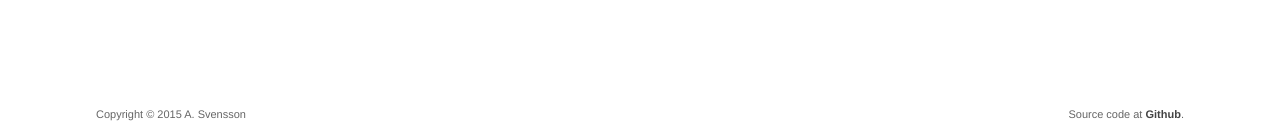
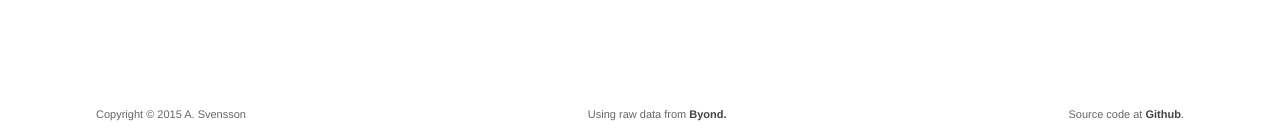
Before and after one commit to lmas/ss13.se, a Django app: page /servers/ in a window 1280 px wide. Shown: the part 667-800 px from the top of the page. Run offline with Django 3.2, Linux system fonts and the light colour scheme; data that the repository does not hold is empty; some libraries are stand-ins or nearby versions; some web fonts are replaced.

Commit message:
Updated footer with data source.

```diff
--- a/src/static/css/style.css
+++ b/src/static/css/style.css
@@ -96,6 +96,7 @@ body {
     bottom: 0;
     left: 0;
     right: 0;
+    text-align: center;
 }
 
 #bottom_footer a {
@@ -110,6 +111,10 @@ body {
 /* Utils **********************************************************************/
 .right {
     float: right;
+}
+
+.left {
+    float: left;
 }
 
 .bold {
--- a/src/templates/base_site.html
+++ b/src/templates/base_site.html
@@ -32,13 +32,17 @@
 
         <footer id="bottom_footer">
             <p>
-            {% comment %}
-                TODO: not sure about the copyright stuff when fetching data from
-                the ss13 game page at:
-                http://www.byond.com/games/exadv1/spacestation13
-            {% endcomment %}
-                Copyright © {% now 'Y' %}
-                A. Svensson
+            {# TODO: not sure about the copyright stuff when fetching ext. data #}
+                <span class="left">
+                    Copyright © {% now 'Y' %}
+                    A. Svensson
+                </span>
+
+                Using raw data from
+                <a href="http://www.byond.com/games/exadv1/spacestation13">
+                    Byond.
+                </a>
+
                 <span class="right">
                     Source code at
                     <a href="https://github.com/lmas/ss13_hub">Github</a>.
```
